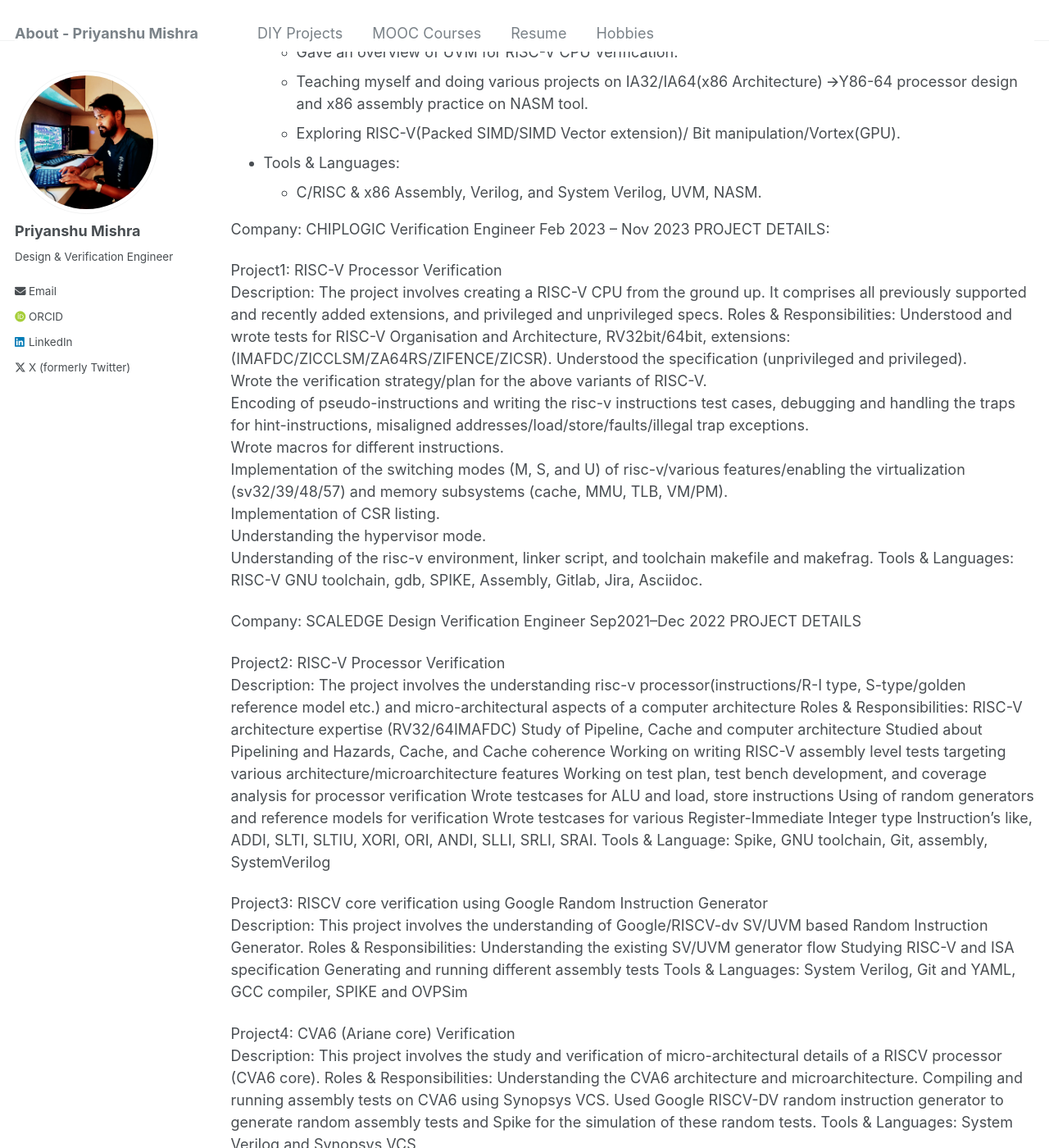
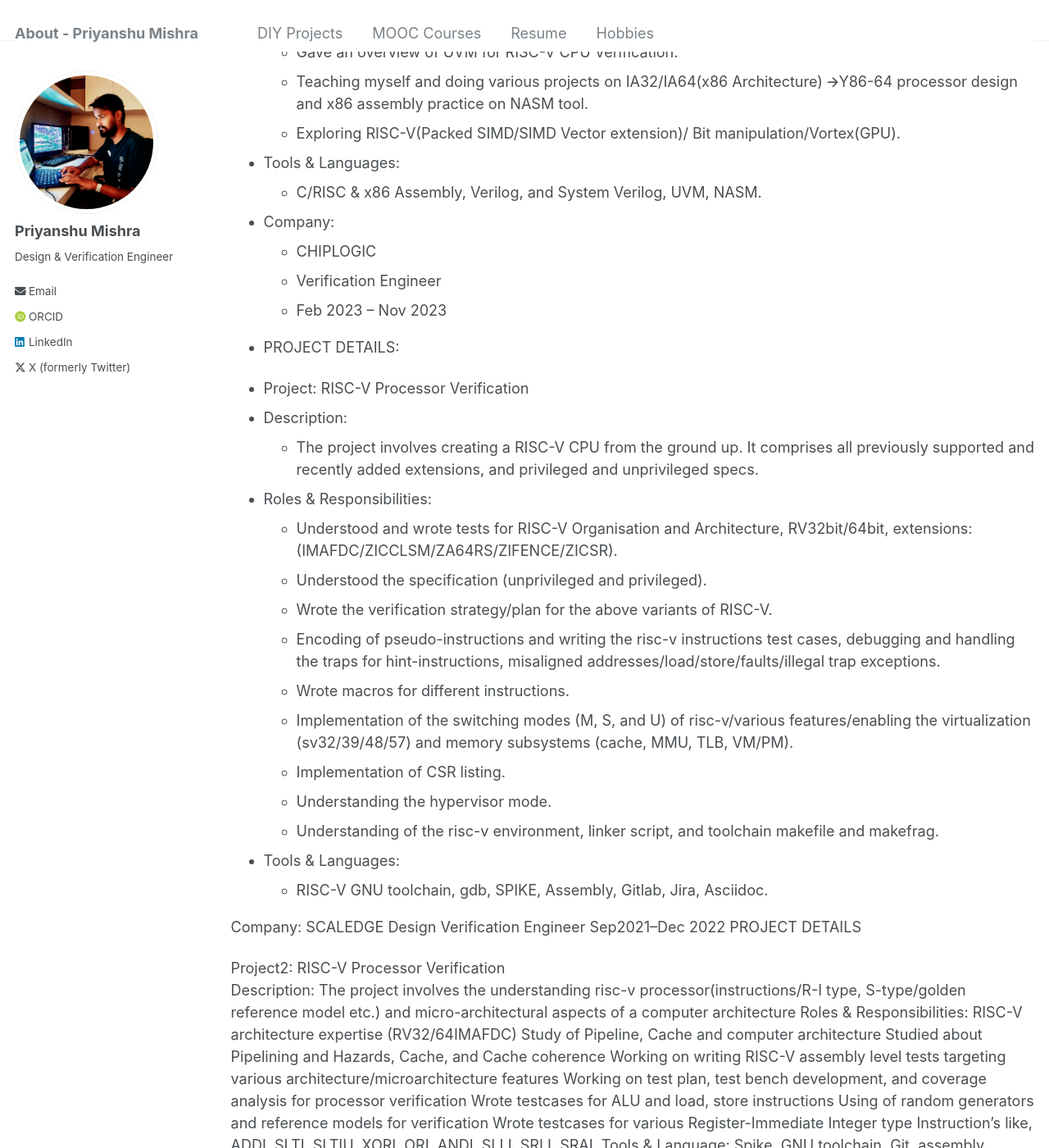
Before and after one commit to Priyanshumishra77/priyanshu.github.io, a Jekyll site: the page built from _pages/cv.md, in a window 1280 px wide and 1400 px high, scrolled down 1861 px. Shown: the whole window at 82% size. Built offline with Jekyll 4.4.1, drawn with Linux system fonts in a browser that asks for light colours; some web fonts are replaced.

Commit message:
Update cv.md

```diff
--- a/_pages/cv.md
+++ b/_pages/cv.md
@@ -74,34 +74,27 @@ Professional experience
   * C/RISC & x86 Assembly, Verilog, and System Verilog, UVM, NASM.
 
 
+* Company:
+  * CHIPLOGIC
+  * Verification Engineer
+  * Feb 2023 – Nov 2023
+* PROJECT DETAILS:
 
-
-
-
-
-
-
-
-
-
-
-
-Company:  CHIPLOGIC			         Verification Engineer	                      Feb 2023 – Nov 2023
-PROJECT DETAILS:
-
-Project1: RISC-V Processor Verification
-Description: The project involves creating a RISC-V CPU from the ground up. It comprises all previously supported and recently added extensions, and privileged and unprivileged specs.
-Roles & Responsibilities:
-Understood and wrote tests for RISC-V Organisation and Architecture, RV32bit/64bit, extensions: (IMAFDC/ZICCLSM/ZA64RS/ZIFENCE/ZICSR).
-Understood the specification (unprivileged and privileged).
-Wrote the verification strategy/plan for the above variants of RISC-V.
-Encoding of pseudo-instructions and writing the risc-v instructions test cases, debugging and handling the traps for hint-instructions, misaligned addresses/load/store/faults/illegal trap exceptions.
-Wrote macros for different instructions.
-Implementation of the switching modes (M, S, and U) of risc-v/various features/enabling the virtualization (sv32/39/48/57) and memory subsystems (cache, MMU, TLB, VM/PM).
-Implementation of CSR listing.
-Understanding the hypervisor mode.
-Understanding of the risc-v environment, linker script, and toolchain makefile and makefrag.
-Tools & Languages: RISC-V GNU toolchain, gdb, SPIKE, Assembly, Gitlab, Jira, Asciidoc.
+* Project: RISC-V Processor Verification
+* Description:
+  * The project involves creating a RISC-V CPU from the ground up. It comprises all previously supported and recently added extensions, and privileged and unprivileged specs.
+* Roles & Responsibilities:
+  * Understood and wrote tests for RISC-V Organisation and Architecture, RV32bit/64bit, extensions: (IMAFDC/ZICCLSM/ZA64RS/ZIFENCE/ZICSR).
+  * Understood the specification (unprivileged and privileged).
+  * Wrote the verification strategy/plan for the above variants of RISC-V.
+  * Encoding of pseudo-instructions and writing the risc-v instructions test cases, debugging and handling the traps for hint-instructions, misaligned addresses/load/store/faults/illegal trap exceptions.
+  * Wrote macros for different instructions.
+  * Implementation of the switching modes (M, S, and U) of risc-v/various features/enabling the virtualization (sv32/39/48/57) and memory subsystems (cache, MMU, TLB, VM/PM).
+  * Implementation of CSR listing.
+  * Understanding the hypervisor mode.
+  * Understanding of the risc-v environment, linker script, and toolchain makefile and makefrag.
+* Tools & Languages:
+  * RISC-V GNU toolchain, gdb, SPIKE, Assembly, Gitlab, Jira, Asciidoc.
 
 
 Company:  SCALEDGE			    Design Verification Engineer	                        Sep2021–Dec 2022
```
